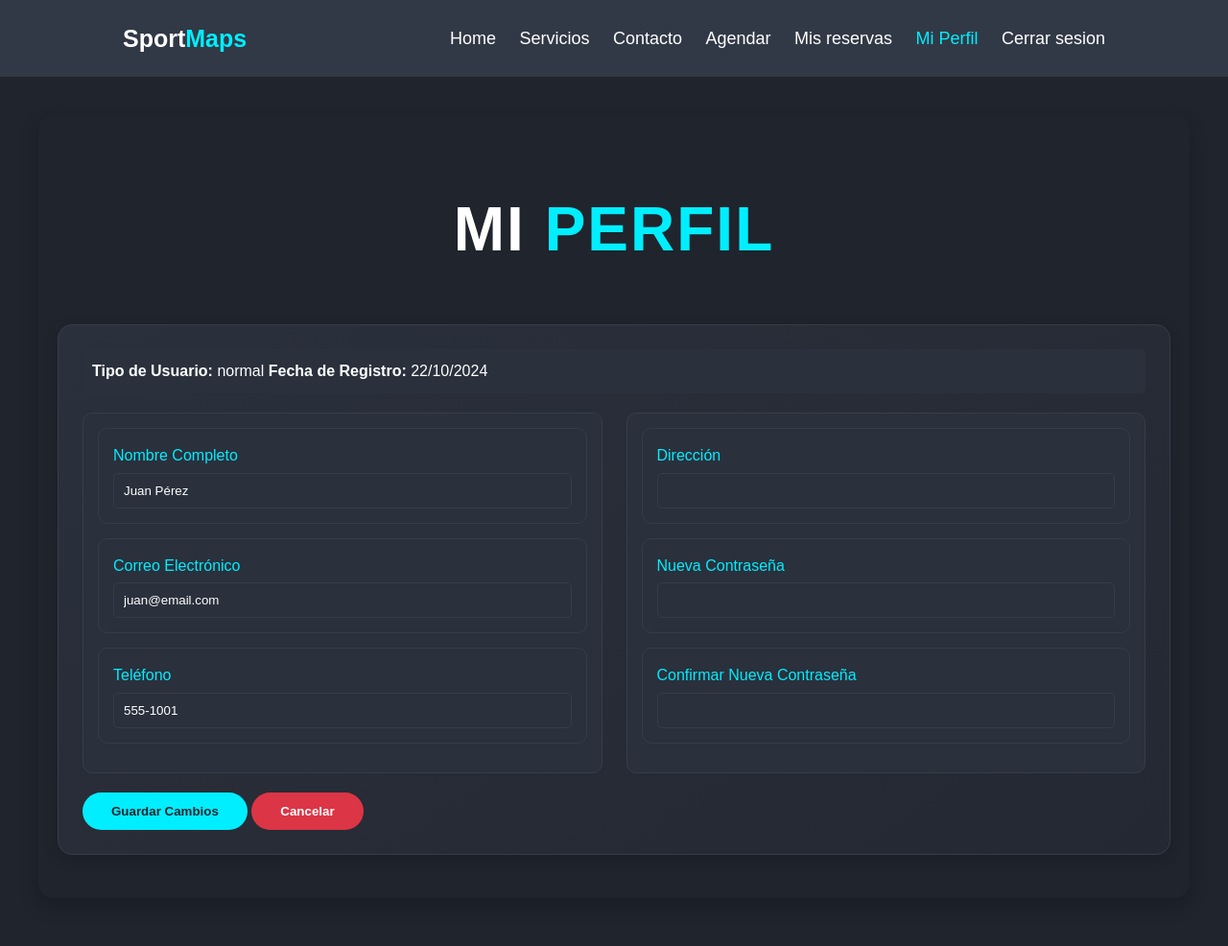
After one commit to Sebastyanxd/SportMap, a PHP site: page /miperfil.php in a window 1280 px wide. The commit adds this page. Shown: the whole page at 96% size. Run offline with PHP 8.4, Linux system fonts and the light colour scheme; a user stored in the database is signed in; data comes from the database, SQL or seed files in the repository.

Commit message:
version 1.0

```diff
--- a/index.php
+++ b/index.php
@@ -15,6 +15,7 @@
     <header class="header">
         <a href="#home" class="logo"> Sport
             <span>Maps</span></a>
+
 
         <i class='bx bx-menu' id="menu-icon"></i>
 
--- /dev/null
+++ b/miperfil.php
@@ -0,0 +1,261 @@
+<?php
+session_start();
+require 'conexion.php';
+
+// Verify user is logged in
+if (!isset($_SESSION['usuarioID'])) {
+    header('Location: login.php');
+    exit();
+}
+
+$usuarioID = $_SESSION['usuarioID'];
+
+// Fetch user details
+$sql = "SELECT * FROM Usuario WHERE UserID = ?";
+$stmt = $conexion->prepare($sql);
+$stmt->bind_param("i", $usuarioID);
+$stmt->execute();
+$resultado = $stmt->get_result();
+$usuario = $resultado->fetch_assoc();
+?>
+<!DOCTYPE html>
+<html lang="es">
+<head>
+    <meta charset="UTF-8">
+    <meta name="viewport" content="width=device-width, initial-scale=1.0">
+    <title>Perfil de Usuario - SportMaps</title>
+    <style>
+        /* Existing styles from previous profile page */
+        * {
+            margin: 0;
+            padding: 0;
+            box-sizing: border-box;
+            font-family: Arial, sans-serif;
+        }
+
+        body {
+            background-color: #1f242d;
+            color: #fff;
+            line-height: 1.6;
+        }
+
+        .header {
+            position: fixed;
+            top: 0;
+            left: 0;
+            width: 100%;
+            padding: 20px 10%;
+            background: #323946;
+            display: flex;
+            justify-content: space-between;
+            align-items: center;
+            z-index: 100;
+        }
+
+        .logo {
+            font-size: 25px;
+            color: #fff;
+            text-decoration: none;
+            font-weight: 600;
+        }
+
+        .logo span {
+            color: #0ef;
+        }
+
+        .navbar a {
+            font-size: 18px;
+            color: #fff;
+            text-decoration: none;
+            margin-left: 20px;
+            transition: .3s;
+        }
+
+        .navbar a:hover,
+        .navbar a.active {
+            color: #0ef;
+        }
+
+        .container {
+            max-width: 1200px;
+            margin: 120px auto 50px auto;
+            padding: 20px;
+            background-color: #1f242d;
+            border-radius: 15px;
+            box-shadow: 0 8px 20px rgba(0, 0, 0, 0.2);
+        }
+
+        .titulo {
+            font-size: 4rem;
+            text-align: center;
+            margin: 3rem 0;
+            color: #fff;
+            text-transform: uppercase;
+            letter-spacing: 2px;
+        }
+
+        .titulo span {
+            color: #0ef;
+        }
+
+        .profile-card {
+            background: linear-gradient(145deg, #2a303c, #242832);
+            border: 1px solid #363d4a;
+            border-radius: 15px;
+            padding: 25px;
+            margin-bottom: 25px;
+            box-shadow: 0 4px 15px rgba(0,0,0,0.15);
+        }
+
+        .profile-details {
+            display: grid;
+            grid-template-columns: repeat(auto-fit, minmax(300px, 1fr));
+            gap: 25px;
+            margin: 20px 0;
+            color: #fff;
+        }
+
+        .profile-details div {
+            padding: 15px;
+            background-color: #2a303c;
+            border-radius: 10px;
+            border: 1px solid #363d4a;
+        }
+
+        .form-group {
+            margin-bottom: 15px;
+        }
+
+        .form-group label {
+            display: block;
+            color: #0ef;
+            margin-bottom: 5px;
+        }
+
+        .form-control {
+            width: 100%;
+            padding: 10px;
+            background-color: #2a303c;
+            border: 1px solid #363d4a;
+            border-radius: 5px;
+            color: #fff;
+        }
+
+        .btn {
+            display: inline-block;
+            padding: 12px 30px;
+            background-color: #0ef;
+            color: #1f242d;
+            text-decoration: none;
+            border-radius: 25px;
+            font-weight: 600;
+            transition: all 0.3s ease;
+            border: none;
+            cursor: pointer;
+        }
+
+        .btn:hover {
+            background-color: #00c8d4;
+            transform: translateY(-2px);
+        }
+
+        .btn-danger {
+            background-color: #dc3545;
+            color: white;
+        }
+
+        .btn-danger:hover {
+            background-color: #c82333;
+        }
+
+        .tipo-usuario {
+            background-color: #2a303c;
+            padding: 10px;
+            border-radius: 5px;
+            margin-bottom: 15px;
+        }
+
+        @media (max-width: 768px) {
+            .container {
+                margin: 100px 15px 30px 15px;
+            }
+
+            .titulo {
+                font-size: 3rem;
+            }
+
+            .profile-details {
+                grid-template-columns: 1fr;
+            }
+        }
+    </style>
+</head>
+<body>
+    <header class="header">
+        <a href="inicio.php" class="logo">Sport<span>Maps</span></a>
+        <nav class="navbar">
+            <a href="index.php">Home</a>
+            <a href="index.php">Servicios</a>
+            <a href="index.php">Contacto</a>
+            <a href="agendar.php">Agendar</a>
+            <a href="misreservas.php">Mis reservas</a>
+            <a href="#" class="active">Mi Perfil</a>
+            <a href="logout.php">Cerrar sesion</a>
+        </nav>
+    </header>
+
+    <div class="container">
+        <h2 class="titulo">Mi <span>Perfil</span></h2>
+
+        <div class="profile-card">
+            <form id="profileForm" method="POST" action="actualizar_perfil.php">
+                <div class="tipo-usuario">
+                    <strong>Tipo de Usuario:</strong> <?php echo htmlspecialchars($usuario['TipoUsuario']); ?>
+                    <strong>Fecha de Registro:</strong> <?php echo date('d/m/Y', strtotime($usuario['FechaRegistro'])); ?>
+                </div>
+
+                <div class="profile-details">
+                    <div>
+                        <div class="form-group">
+                            <label for="nombre">Nombre Completo</label>
+                            <input type="text" id="nombre" name="nombre" class="form-control"
+                                   value="<?php echo htmlspecialchars($usuario['Nombre']); ?>" required>
+                        </div>
+                        <div class="form-group">
+                            <label for="email">Correo Electrónico</label>
+                            <input type="email" id="email" name="email" class="form-control"
+                                   value="<?php echo htmlspecialchars($usuario['Email']); ?>" required>
+                        </div>
+                        <div class="form-group">
+                            <label for="telefono">Teléfono</label>
+                            <input type="tel" id="telefono" name="telefono" class="form-control"
+                                   value="<?php echo htmlspecialchars($usuario['Telefono'] ?? ''); ?>">
+                        </div>
+                    </div>
+                    <div>
+                        <div class="form-group">
+                            <label for="direccion">Dirección</label>
+                            <input type="text" id="direccion" name="direccion" class="form-control"
+                                   value="<?php echo htmlspecialchars($usuario['Direccion'] ?? ''); ?>">
+                        </div>
+                        <div class="form-group">
+                            <label for="nuevaContrasena">Nueva Contraseña</label>
+                            <input type="password" id="nuevaContrasena" name="nuevaContrasena" class="form-control">
+                        </div>
+                        <div class="form-group">
+                            <label for="confirmarContrasena">Confirmar Nueva Contraseña</label>
+                            <input type="password" id="confirmarContrasena" name="confirmarContrasena" class="form-control">
+                        </div>
+                    </div>
+                </div>
+                <div class="text-right">
+                    <button type="submit" class="btn">Guardar Cambios</button>
+                    <button type="button" class="btn btn-danger" onclick="window.location.reload()">Cancelar</button>
+                </div>
+            </form>
+        </div>
+    </div>
+
+
+</body>
+</html>
--- a/registrar.php
+++ b/registrar.php
@@ -9,7 +9,7 @@ if (isset($_POST['register'])) {
     if (
         isset($_POST['Nombre']) && strlen($_POST['Nombre']) >= 1 &&
         isset($_POST['Email']) && strlen($_POST['Email']) >= 1 &&
-        isset($_POST['Direccion']) && strlen($_POST['Direccion']) >= 1 &&
+        isset($_POST['Direccion']) && strlen($_POST['Direccion']) >= 0 &&
         isset($_POST['Telefono']) && strlen($_POST['Telefono']) >= 1 &&
         isset($_POST['Contrasena']) && strlen($_POST['Contrasena']) >= 1
     ) {
--- a/style3.css
+++ b/style3.css
@@ -654,10 +654,10 @@ footer ul li a{
   font-family: "Poppins", sans-serif;
 }
 :root {
-  --bg-color: #080808;
+  --bg-color: #ffffff;
   --second-bg-color: #131313;
-  --text-color: White;
-  --main-color: #00ffee;
+  --text-color: rgb(3, 3, 3);
+  --main-color: #00ff00;
 }
 
 html{
```
Also changed, not shown: actualizar_perfil.php (added, +105 -0 lines), login.php (+9 -1 lines), recuperar.html (+19 -76 lines), registro.php (+28 -7 lines), style.css (+27 -0 lines).
